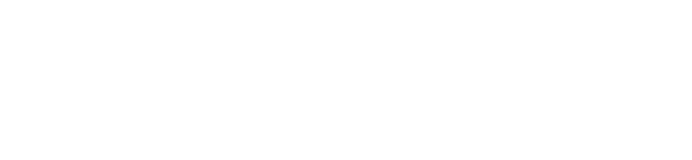
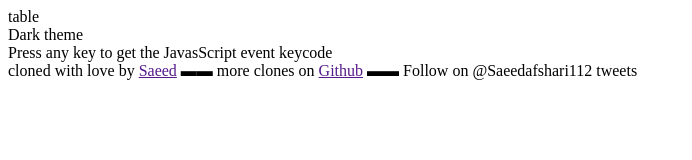
Before and after one commit to Saeedafshari11235/keycode, a plain HTML site: page index.html in a window 1280 px wide. Shown: the whole page, without its empty margins (0-692 px from the left). Drawn offline with Linux system fonts and the light colour scheme.

Commit message:
writing base of code

```diff
--- a/index.html
+++ b/index.html
@@ -7,6 +7,19 @@
     <title>Exercise 137</title>
 </head>
 <body>
+    <header>
+        <div>table</div>
+        <div>Dark theme</div>
+    </header>
+    <div>
+        Press any key to get the JavasScript event keycode
+    </div>
+    <div>
 
+    </div>
+    <footer>
+        cloned with love by <a href="">Saeed</a> ▬▬ more clones on <a href="">Github</a>
+         ▬▬ Follow on @Saeedafshari112 tweets
+    </footer>
 </body>
 </html>
```
